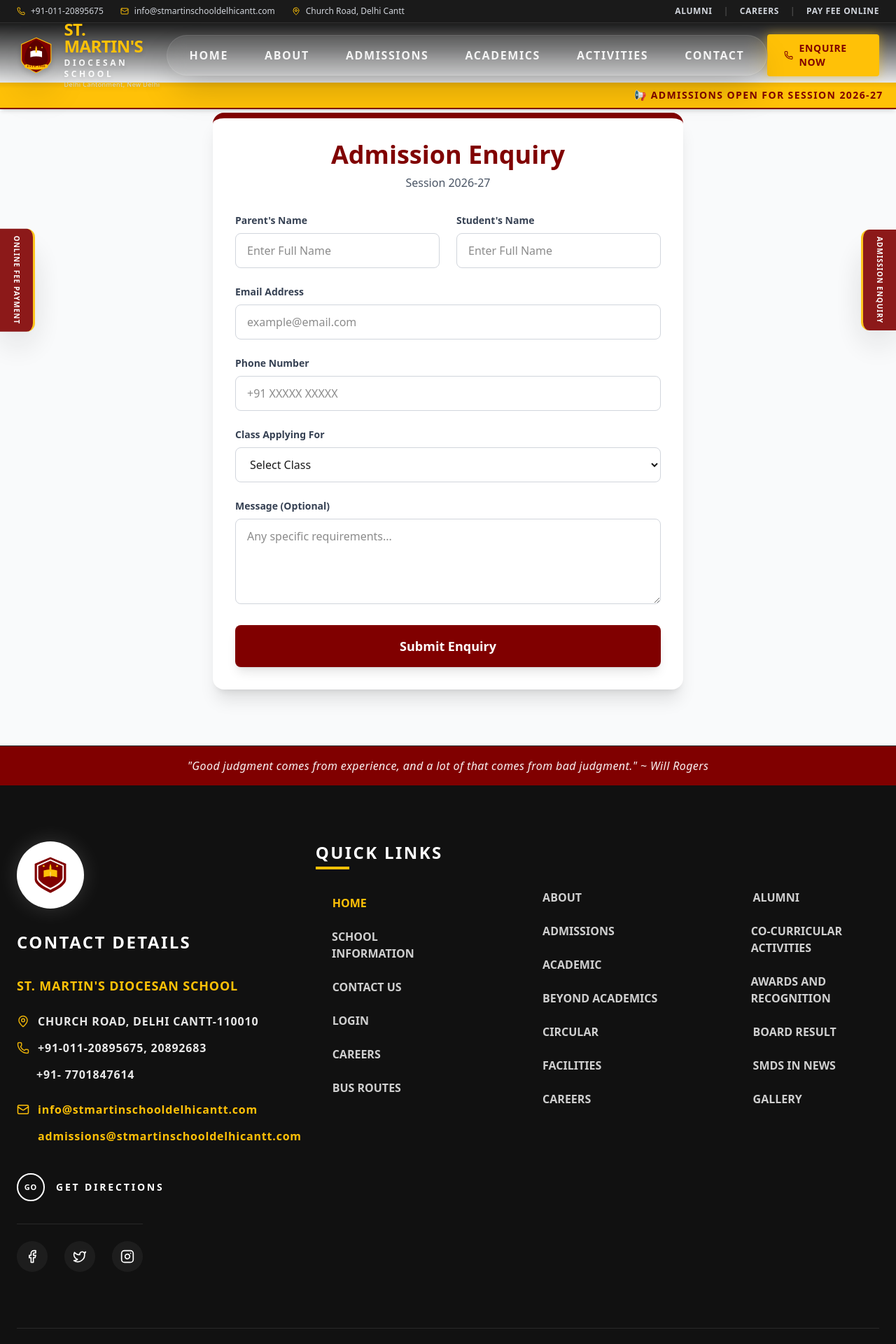
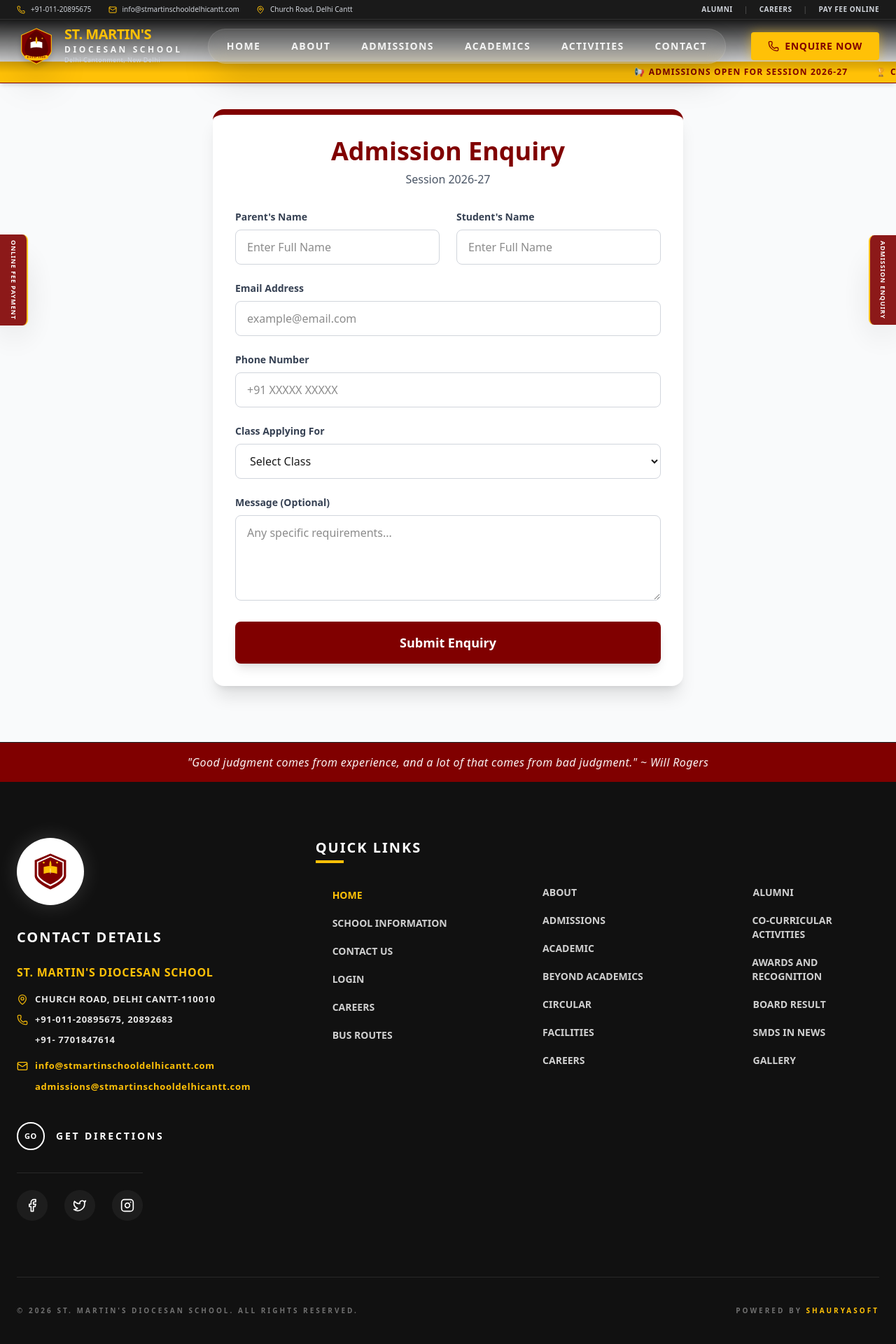
Before and after one commit to Arunverma759954/school-web, a Next.js app: page /enquiry in a window 1280 px wide. Shown: the top 1920 px of the page at 70% size. Built offline with nearby package versions, Linux system fonts and the light colour scheme.

Commit message:
Aggressive UI Scaling Fix - Significant downsizing of Header, Footer, and Slider elements to resolve oversized appearance

```diff
--- a/src/components/Footer.tsx
+++ b/src/components/Footer.tsx
@@ -56,20 +56,20 @@
                                 </div>
                             </Link>
                             <div>
-                                <h4 className="text-2xl font-serif font-black mb-8 uppercase tracking-widest text-white">Contact Details</h4>
-                                <div className="space-y-6 text-base text-white leading-relaxed font-bold tracking-wider">
-                                    <p className="text-secondary text-lg">ST. MARTIN'S DIOCESAN SCHOOL</p>
-                                    <div className="space-y-3 opacity-90">
-                                        <p className="flex items-center gap-3"><MapPin size={18} className="text-secondary" /> CHURCH ROAD, DELHI CANTT-110010</p>
-                                        <p className="flex items-center gap-3"><Phone size={18} className="text-secondary" /> +91-011-20895675, 20892683</p>
-                                        <p className="flex items-center gap-3 ml-7">+91- 7701847614</p>
+                                <h4 className="text-xl font-serif font-black mb-6 uppercase tracking-widest text-white">Contact Details</h4>
+                                <div className="space-y-4 text-sm text-white leading-relaxed font-bold tracking-wider">
+                                    <p className="text-secondary text-base">ST. MARTIN'S DIOCESAN SCHOOL</p>
+                                    <div className="space-y-2 opacity-90">
+                                        <p className="flex items-center gap-2.5 text-[13px]"><MapPin size={16} className="text-secondary" /> CHURCH ROAD, DELHI CANTT-110010</p>
+                                        <p className="flex items-center gap-2.5 text-[13px]"><Phone size={16} className="text-secondary" /> +91-011-20895675, 20892683</p>
+                                        <p className="flex items-center gap-2.5 ml-6.5 text-[13px]">+91- 7701847614</p>
                                     </div>
-                                    <div className="space-y-3 mt-6">
-                                        <p className="text-secondary hover:underline cursor-pointer transition-all flex items-center gap-3">
-                                            <Mail size={18} /> info@stmartinschooldelhicantt.com
+                                    <div className="space-y-2 mt-4 text-[13px]">
+                                        <p className="text-secondary hover:underline cursor-pointer transition-all flex items-center gap-2.5">
+                                            <Mail size={16} /> info@stmartinschooldelhicantt.com
                                         </p>
-                                        <p className="text-secondary hover:underline cursor-pointer transition-all flex items-center gap-3">
-                                            <Mail size={18} className="opacity-0" /> admissions@stmartinschooldelhicantt.com
+                                        <p className="text-secondary hover:underline cursor-pointer transition-all flex items-center gap-2.5">
+                                            <Mail size={16} className="opacity-0" /> admissions@stmartinschooldelhicantt.com
                                         </p>
                                     </div>
                                     <div className="flex items-center gap-4 text-white mt-10 group cursor-pointer hover:text-secondary transition-colors font-black text-sm">
@@ -93,11 +93,11 @@
                     {/* Quick Links Group */}
                     <div className="md:col-span-8 flex flex-col md:flex-row gap-12 md:gap-24">
                         <div className="flex-1 space-y-10">
-                            <h4 className="text-2xl font-serif font-black uppercase tracking-widest text-white relative inline-block">
+                            <h4 className="text-xl font-serif font-black uppercase tracking-widest text-white relative inline-block">
                                 Quick Links
-                                <span className="absolute -bottom-2 left-0 w-12 h-1 bg-secondary"></span>
+                                <span className="absolute -bottom-2 left-0 w-10 h-1 bg-secondary"></span>
                             </h4>
-                            <ul className="space-y-4 font-bold text-base text-white/80">
+                            <ul className="space-y-3 font-bold text-sm text-white/80">
                                 {[
                                     { name: "HOME", highlight: true },
                                     { name: "SCHOOL INFORMATION" },
@@ -118,7 +118,7 @@
 
                         {/* Middle Col Site Map */}
                         <div className="flex-1 space-y-10 md:pt-16">
-                            <ul className="space-y-4 font-bold text-base text-white/80">
+                            <ul className="space-y-3 font-bold text-sm text-white/80">
                                 {["ABOUT", "ADMISSIONS", "ACADEMIC", "BEYOND ACADEMICS", "CIRCULAR", "FACILITIES", "CAREERS"].map((item) => (
                                     <li key={item}>
                                         <Link href="#" className="hover:text-secondary transition-all block py-1 flex items-center gap-2 group">
@@ -132,7 +132,7 @@
 
                         {/* Last Col Site Map */}
                         <div className="flex-1 space-y-10 md:pt-16">
-                            <ul className="space-y-4 font-bold text-base text-white/80">
+                            <ul className="space-y-3 font-bold text-sm text-white/80">
                                 {["ALUMNI", "CO-CURRICULAR ACTIVITIES", "AWARDS AND RECOGNITION", "BOARD RESULT", "SMDS IN NEWS", "GALLERY"].map((item) => (
                                     <li key={item}>
                                         <Link href="#" className="hover:text-secondary transition-all block py-1 flex items-center gap-2 group">
@@ -168,12 +168,12 @@
 
             {/* Side Tabs (Re-styled for professionalism) */}
             <div className="fixed right-0 top-1/2 -translate-y-1/2 z-50 hidden lg:block group">
-                <div className="bg-primary text-white py-4 px-2.5 rounded-l-xl shadow-2xl font-black uppercase writing-mode-vertical cursor-pointer hover:bg-black transition-all border-l-3 border-secondary tracking-widest text-[10px] opacity-90 hover:opacity-100">
+                <div className="bg-primary text-white py-3 px-2 rounded-l-lg shadow-2xl font-black uppercase writing-mode-vertical cursor-pointer hover:bg-black transition-all border-l-2 border-secondary tracking-widest text-[9px] opacity-90 hover:opacity-100">
                     Admission Enquiry
                 </div>
             </div>
             <div className="fixed left-0 top-1/2 -translate-y-1/2 z-50 hidden lg:block group">
-                <div className="bg-primary text-white py-4 px-2.5 rounded-r-xl shadow-2xl font-black uppercase writing-mode-vertical cursor-pointer hover:bg-black transition-all border-r-3 border-secondary tracking-widest text-[10px] opacity-90 hover:opacity-100">
+                <div className="bg-primary text-white py-3 px-2 rounded-r-lg shadow-2xl font-black uppercase writing-mode-vertical cursor-pointer hover:bg-black transition-all border-r-2 border-secondary tracking-widest text-[9px] opacity-90 hover:opacity-100">
                     Online Fee Payment
                 </div>
             </div>
--- a/src/components/Header.tsx
+++ b/src/components/Header.tsx
@@ -29,7 +29,7 @@
     return (
         <>
             {/* Top Bar - For that "Content Heavy" Professional Look */}
-            <div className="bg-[#1a1a1a] text-gray-300 text-[10px] md:text-xs py-2 border-b border-white/10 hidden md:block z-50 relative">
+            <div className="bg-[#1a1a1a] text-gray-300 text-[10px] py-1.5 border-b border-white/10 hidden md:block z-50 relative h-[28px]">
                 <div className="container mx-auto px-6 flex justify-between items-center">
                     <div className="flex items-center gap-6">
                         <span className="flex items-center gap-2 hover:text-[#FFC107] transition-colors cursor-pointer">
@@ -53,15 +53,15 @@
             </div>
 
             <header
-                className={`fixed top-[32px] left-0 w-full z-40 transition-all duration-300 ${scrolled
-                    ? "bg-primary shadow-2xl py-1.5"
-                    : "bg-gradient-to-b from-black/90 to-transparent py-3"
+                className={`fixed top-[28px] left-0 w-full z-40 transition-all duration-300 ${scrolled
+                    ? "bg-primary shadow-2xl py-1"
+                    : "bg-gradient-to-b from-black/90 to-transparent py-2"
                     }`}
             >
-                <div className="container mx-auto px-4 md:px-6 flex items-center justify-between h-[70px]">
+                <div className="container mx-auto px-4 md:px-6 flex items-center justify-between h-[60px]">
                     {/* Premium Logo */}
                     <Link href="/" className="flex items-center gap-3 group">
-                        <div className="relative w-14 h-14 md:w-16 md:h-16 drop-shadow-2xl transition-transform group-hover:scale-105">
+                        <div className="relative w-12 h-12 md:w-14 md:h-14 drop-shadow-2xl transition-transform group-hover:scale-105">
                             <svg viewBox="0 0 100 100" className="w-full h-full filter drop-shadow-lg">
                                 {/* Base Shield - Multi-layered for depth */}
                                 <path d="M50 5 L88 22 L88 62 C88 78 50 95 50 95 C50 95 12 78 12 62 L12 22 L50 5 Z" fill="#800000" stroke="#FFC107" strokeWidth="2" />
@@ -81,7 +81,7 @@
                             </svg>
                         </div>
                         <div className="flex flex-col text-white drop-shadow-md">
-                            <span className="font-serif font-bold text-lg md:text-2xl leading-none tracking-tight text-[#FFC107]">
+                            <span className="font-serif font-bold text-base md:text-xl leading-none tracking-tight text-[#FFC107]">
                                 ST. MARTIN'S
                             </span>
                             <span className="text-[9px] md:text-xs tracking-[0.3em] font-bold text-white/90 uppercase mt-1">
@@ -94,12 +94,12 @@
                     </Link>
 
                     {/* Desktop Nav */}
-                    <nav className="hidden md:flex items-center gap-1 bg-white/5 backdrop-blur-md px-2 py-1 rounded-full border border-white/10 shadow-2xl">
+                    <nav className="hidden md:flex items-center gap-1 bg-white/5 backdrop-blur-md px-1.5 py-1 rounded-full border border-white/10 shadow-2xl">
                         {navLinks.map((link) => (
                             <Link
                                 key={link.name}
                                 href={link.href}
-                                className="text-base font-bold text-white/90 hover:text-[#FFC107] hover:bg-white/10 px-6 py-3 rounded-full transition-all uppercase tracking-widest"
+                                className="text-sm font-bold text-white/90 hover:text-[#FFC107] hover:bg-white/10 px-5 py-2.5 rounded-full transition-all uppercase tracking-widest"
                             >
                                 {link.name}
                             </Link>
@@ -159,8 +159,8 @@
             </header>
 
             {/* Scrolling News Ticker (Marquee) */}
-            <div className="fixed top-[118px] left-0 w-full z-30 bg-[#FFC107] text-[#800000] border-b-2 border-[#800000] shadow-md overflow-hidden py-2">
-                <div className="whitespace-nowrap animate-marquee flex gap-10 items-center text-sm font-black uppercase tracking-widest">
+            <div className="fixed top-[88px] left-0 w-full z-30 bg-[#FFC107] text-[#800000] border-b border-[#800000] shadow-md overflow-hidden py-1.5">
+                <div className="whitespace-nowrap animate-marquee flex gap-10 items-center text-[12px] font-black uppercase tracking-widest">
                     <span className="flex items-center gap-2">📢 Admissions Open for Session 2026-27</span>
                     <span className="flex items-center gap-2">🏆 Congratulations to our Football Team for winning the Zone Finals</span>
                     <span className="flex items-center gap-2">📝 Annual Date Sheet released for Class X & XII</span>
--- a/src/components/HeroSlider.tsx
+++ b/src/components/HeroSlider.tsx
@@ -71,28 +71,28 @@
                                 <div className="max-w-5xl flex flex-col items-center">
                                     {/* Subtitle */}
                                     <span
-                                        className="inline-block text-[#FFC107] font-black tracking-[0.4em] uppercase text-sm md:text-base drop-shadow-[0_5px_5px_rgba(0,0,0,0.5)] bg-black/40 px-6 py-2 rounded-full border border-[#FFC107]/50 backdrop-blur-md mb-6 transform translate-y-8 opacity-0 transition-all duration-700 delay-300 group-[.swiper-slide-active]:translate-y-0 group-[.swiper-slide-active]:opacity-100"
+                                        className="inline-block text-[#FFC107] font-black tracking-[0.4em] uppercase text-xs md:text-sm drop-shadow-[0_5px_5px_rgba(0,0,0,0.5)] bg-black/40 px-5 py-2 rounded-full border border-[#FFC107]/50 backdrop-blur-md mb-5 transform translate-y-8 opacity-0 transition-all duration-700 delay-300 group-[.swiper-slide-active]:translate-y-0 group-[.swiper-slide-active]:opacity-100"
                                     >
                                         {slide.subtitle}
                                     </span>
 
                                     {/* Title */}
                                     <h1
-                                        className="text-5xl md:text-7xl lg:text-8xl font-serif font-black mb-6 leading-[0.9] text-white drop-shadow-2xl transform scale-95 opacity-0 transition-all duration-1000 delay-500 group-[.swiper-slide-active]:scale-100 group-[.swiper-slide-active]:opacity-100"
+                                        className="text-4xl md:text-6xl lg:text-7xl font-serif font-black mb-5 leading-[0.9] text-white drop-shadow-2xl transform scale-95 opacity-0 transition-all duration-1000 delay-500 group-[.swiper-slide-active]:scale-100 group-[.swiper-slide-active]:opacity-100"
                                     >
                                         {slide.title}
                                     </h1>
 
                                     {/* Description */}
                                     <p
-                                        className="text-lg md:text-xl text-gray-200 mb-8 max-w-2xl font-medium leading-relaxed drop-shadow-md transform translate-y-8 opacity-0 transition-all duration-700 delay-700 group-[.swiper-slide-active]:translate-y-0 group-[.swiper-slide-active]:opacity-100"
+                                        className="text-base md:text-lg text-gray-200 mb-7 max-w-xl font-medium leading-relaxed drop-shadow-md transform translate-y-8 opacity-0 transition-all duration-700 delay-700 group-[.swiper-slide-active]:translate-y-0 group-[.swiper-slide-active]:opacity-100"
                                     >
                                         Empowering future leaders with strong moral values and academic excellence.
                                     </p>
 
                                     {/* CTA Button */}
                                     <button
-                                        className="bg-[#FFC107] text-[#800000] px-10 py-4 rounded-full font-black uppercase tracking-widest hover:bg-white hover:text-primary transition-all shadow-[0_0_50px_rgba(255,193,7,0.5)] text-base hover:scale-110 active:scale-95 transform translate-y-8 opacity-0 transition-all duration-700 delay-900 group-[.swiper-slide-active]:translate-y-0 group-[.swiper-slide-active]:opacity-100"
+                                        className="bg-[#FFC107] text-[#800000] px-8 py-3.5 rounded-full font-black uppercase tracking-widest hover:bg-white hover:text-primary transition-all shadow-[0_0_50px_rgba(255,193,7,0.5)] text-sm hover:scale-110 active:scale-95 transform translate-y-8 opacity-0 transition-all duration-700 delay-900 group-[.swiper-slide-active]:translate-y-0 group-[.swiper-slide-active]:opacity-100"
                                     >
                                         {slide.cta}
                                     </button>
```
